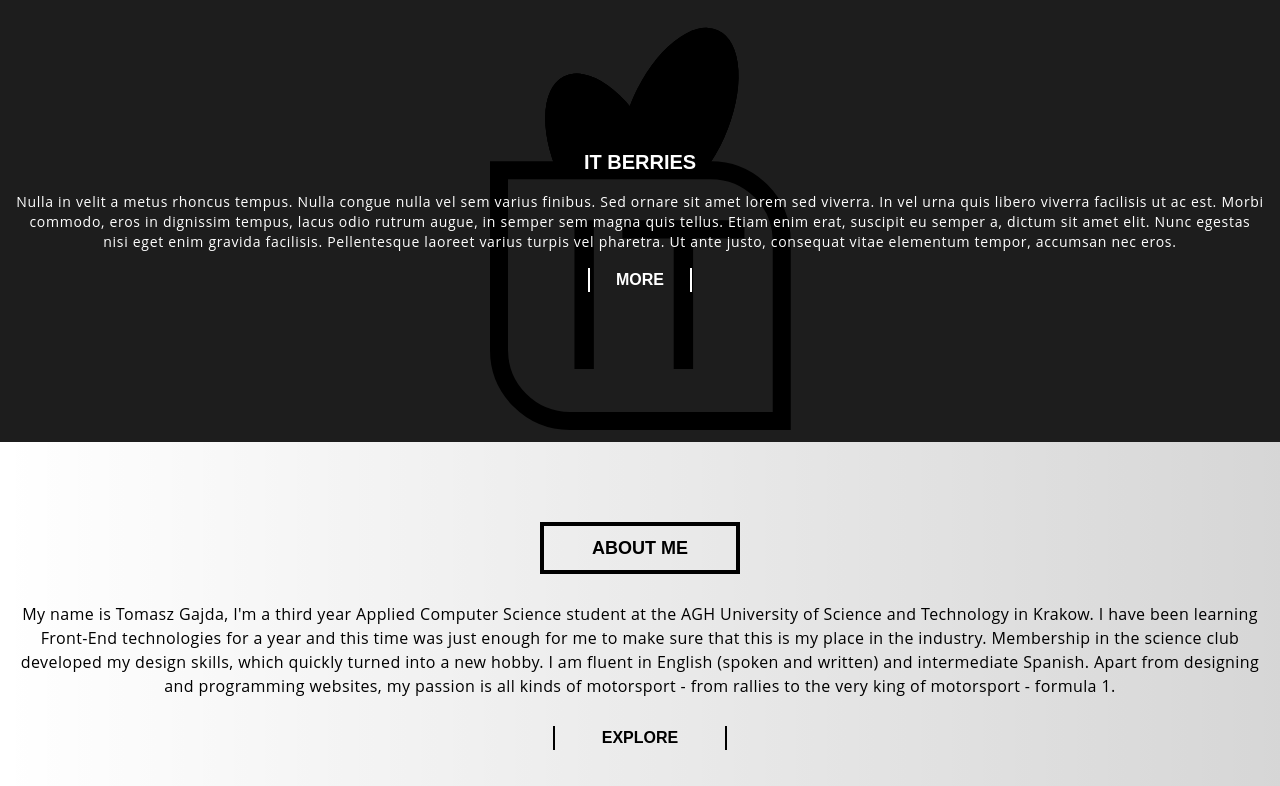
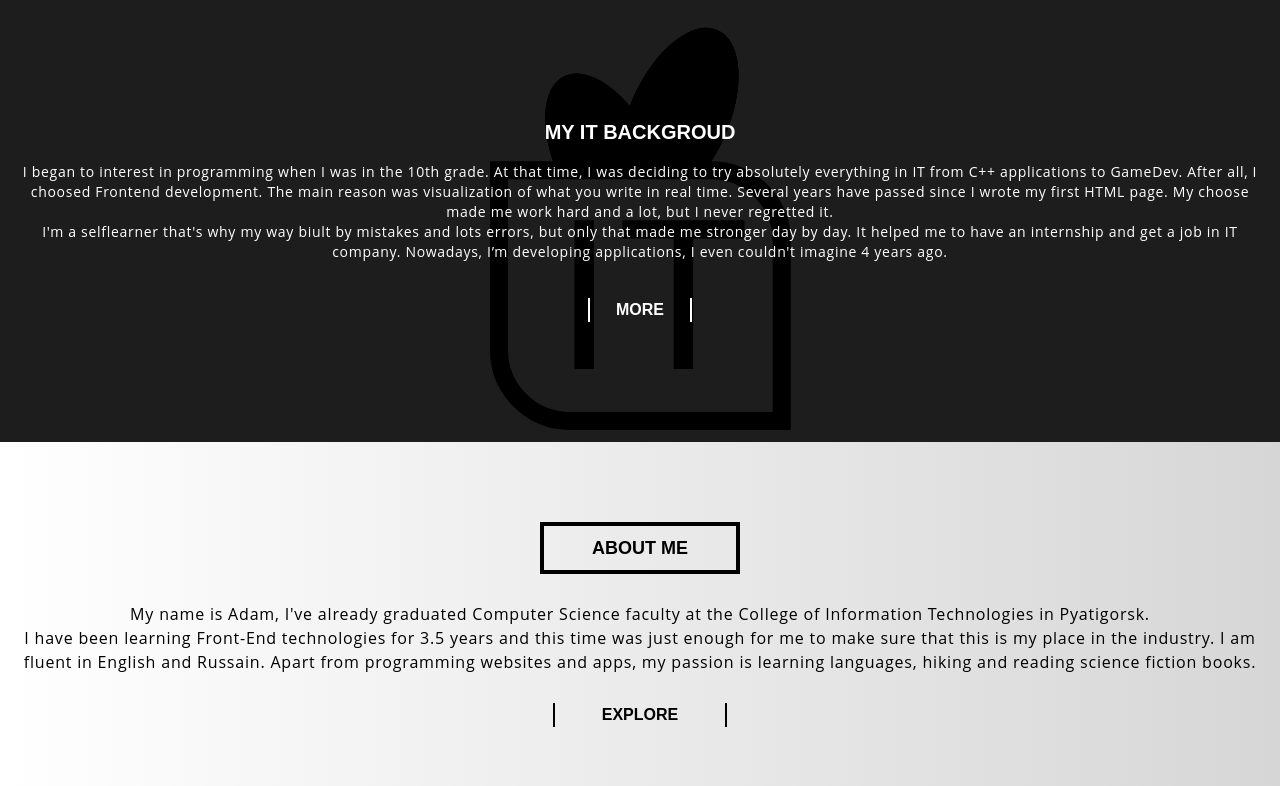
Before and after one commit to Esmurzelly/updated__portfolio, a React (Vite) app: page / in a window 1280 px wide. Shown: the part 754-1540 px from the top of the page. Built offline with nearby package versions, Linux system fonts and the light colour scheme; grey boxes are pictures that could not be loaded.

Commit message:
env variables

```diff
--- a/server.js
+++ b/server.js
@@ -54,7 +54,7 @@
             res.json(error)
             console.log('error: ', res.json(error));
         } else {
-            res.json({ code: 200, status: 'Message sent' });
+            res.json({ code: 200, status: 'Message sent', body: {} });
             console.log('message sent mtfc!')
         }
     })
--- a/src/components/About.tsx
+++ b/src/components/About.tsx
@@ -12,25 +12,25 @@
           <h1 className="w-[200px] font-montserrat uppercase font-bold text-lg py-2 border-solid border-4 border-black">
             About me
           </h1>
-          <p className="font-open_sans tracking-wide">
-            My name is Tomasz Gajda, I'm a third year Applied Computer Science
-            student at the AGH University of Science and Technology in Krakow. I
-            have been learning Front-End technologies for a year and this time
+          <p className="font-open_sans tracking-wider">
+            My name is Adam, I've already graduated Computer Science
+            faculty at the College of Information Technologies in Pyatigorsk. <br />
+            I have been learning Front-End technologies for 3.5 years and this time
             was just enough for me to make sure that this is my place in the
-            industry. Membership in the science club developed my design skills,
-            which quickly turned into a new hobby. I am fluent in English
-            (spoken and written) and intermediate Spanish. Apart from designing
-            and programming websites, my passion is all kinds of motorsport -
-            from rallies to the very king of motorsport - formula 1.
+            industry. I am fluent in English and Russain.
+            Apart from programming websites and apps, my passion is learning languages, hiking and
+            reading science fiction books.
           </p>
-          <button className='btn-primary w-[270px] after:bg-black after:left-12 before:bg-black before:right-12'>
-            explore
-          </button>
+          <a href="https://github.com/Esmurzelly">
+            <button className='btn-primary w-[270px] after:bg-black after:left-12 before:bg-black before:right-12'>
+              explore
+            </button>
+          </a>
           <img className="my-8" src={separatedLine} alt="separatedLine" />
         </div>
 
-        <div className="flex flex-col flex-wrap gap-14 text-left mt-6">
-          <div className="flex flex-col gap-6">
+        <div className="grid grid-cols-1 grid-rows-3 md:grid-cols-2 md:grid-rows-2 gap-14 text-left mt-6">
+          <div className="w-4/6 mx-auto flex flex-col gap-6">
             <div className="flex flex-row items-center justify-start">
               <img
                 className="absolute w-12"
@@ -42,13 +42,13 @@
               </h2>
             </div>
             <p className="font-open_sans text-sm tracking-widest">
-              I can design the website based on your needs and suggestions. I
+              I can design the website based on your needs and suggestions using Figma. I
               can also create it from scratch by consulting with you during
               work.
             </p>
           </div>
 
-          <div className="flex flex-col gap-6">
+          <div className="w-4/6 mx-auto flex flex-col gap-6">
             <div className="flex flex-row items-center justify-start">
               <img
                 className="absolute w-12"
@@ -65,7 +65,7 @@
             </p>
           </div>
 
-          <div className="flex flex-col gap-6">
+          <div className="w-4/6 md:mt-5 md:w-1/3 mx-auto md:col-start-1 md:col-end-3 flex flex-col md:items-start gap-6">
             <div className="flex flex-row items-center justify-start">
               <img
                 className="absolute w-12"
--- a/src/components/Contact.tsx
+++ b/src/components/Contact.tsx
@@ -36,10 +36,8 @@
   };
 
   const hanldeSubmitForm = async () => {
-    // e.preventDefault();
-
     try {
-      let response = await fetch('https://citrine-calm-brachiosaurus.glitch.me', {
+      let response = await fetch(import.meta.env.VITE_APP_CONTACT, {
         method: 'POST',
         headers: {
           'Content-Type': 'Application/json;charset=utf-8',
--- a/src/components/Footer.tsx
+++ b/src/components/Footer.tsx
@@ -23,10 +23,10 @@
         </div>
         <div className='mt-5'>
           <div className='flex flex-row items-center justify-center gap-4'>
-            <a href="#"><img className='w-8' src={facebookIcon} alt="facebookIcon" /></a>
-            <a href="#"><img className='w-8' src={linkedinIcon} alt="linkedinIcon" /></a>
-            <a href="#"><img className='w-8' src={instagramIcon} alt="instagramIcon" /></a>
-            <a href="#"><img className='w-8' src={mailIcon} alt="mailIcon" /></a>
+            <a target='_blank' href="https://www.facebook.com/adam.megas"><img className='w-8' src={facebookIcon} alt="facebookIcon" /></a>
+            <a target='_blank' href="https://ru.linkedin.com/in/adam-esmurzelly-469355280"><img className='w-8' src={linkedinIcon} alt="linkedinIcon" /></a>
+            <a target='_blank' href="https://www.instagram.com/esmurzelly"><img className='w-8' src={instagramIcon} alt="instagramIcon" /></a>
+            <a target='_blank' href="mailto:elephants54706@gmail.com"><img className='w-8' src={mailIcon} alt="mailIcon" /></a>
           </div>
           <p className='font-medium mt-6 text-lg'>@2020 <span className='font-bold'>Adam Esmurziev</span> All Rights Reserved.</p>
         </div>
--- a/src/components/Header.tsx
+++ b/src/components/Header.tsx
@@ -35,13 +35,13 @@
         <div
           className={`py-3 w-full flex flex-row justify-between items-center`}
         >
-          <div className="logo">
+          <a href='#' className="logo">
             <img
               src={LogoLight}
               className="w-7 cursor-pointer"
               alt="LogoLight"
             />
-          </div>
+          </a>
 
           <nav className="hidden md:flex w-2/3 font-montserrat text-center">
             <ul className='flex flex-row items-center gap-3 w-full'>
--- a/src/components/Introdution.tsx
+++ b/src/components/Introdution.tsx
@@ -42,13 +42,13 @@
           </div>
 
           <div className="flex flex-col gap-3 md:gap-7 md:flex-row md:w-2/3">
-            <a href="https://github.com/Esmurzelly">
+            <a target='_blank' href="https://github.com/Esmurzelly">
               <img src={github} className="w-8" />
             </a>
-            <a href="https://ru.linkedin.com/in/adam-esmurzelly-469355280">
+            <a target='_blank' href="https://ru.linkedin.com/in/adam-esmurzelly-469355280">
               <img src={inkedin} className="w-8" />
             </a>
-            <a href="https://t.me/Esmurzelly">
+            <a target='_blank' href="https://t.me/Esmurzelly">
               <img src={telegram} className="w-8" />
             </a>
           </div>
@@ -64,23 +64,25 @@
       <div className="bg-[#1D1D1D]">
         <div className="max-w-screen-2xl mx-auto px-5 flex flex-col justify-center items-center py-3">
           <div className="absolute flex flex-col gap-4 text-center max-w-screen-2xl px-4">
-            <p className="text-xl font-semibold font-montserrat">IT BERRIES</p>
+            <p className="text-xl font-semibold font-montserrat uppercase">My IT Backgroud</p>
             <p className="font-open_sans text-sm tracking-wider">
-              Nulla in velit a metus rhoncus tempus. Nulla congue nulla vel sem
-              varius finibus. Sed ornare sit amet lorem sed viverra. In vel urna
-              quis libero viverra facilisis ut ac est. Morbi commodo, eros in
-              dignissim tempus, lacus odio rutrum augue, in semper sem magna
-              quis tellus. Etiam enim erat, suscipit eu semper a, dictum sit
-              amet elit. Nunc egestas nisi eget enim gravida facilisis.
-              Pellentesque laoreet varius turpis vel pharetra. Ut ante justo,
-              consequat vitae elementum tempor, accumsan nec eros.{' '}
+              I began to interest in programming when I was in the 10th grade. At that time, I was deciding to try absolutely everything
+              in IT from C++ applications to GameDev. After all, I choosed Frontend development. The main reason was visualization of
+              what you write in real time. Several years have passed since I wrote my first HTML page.
+              My choose made me work hard and a lot, but I never regretted it. <br />
+              I'm a selflearner that's why my way biult by mistakes and lots errors, but only that made me stronger day by day.
+              It helped me to have an internship and get a job in IT company.
+              Nowadays, I’m developing applications, I even couldn&apos;t
+              imagine 4 years ago.
             </p>
 
-            <button className='btn-primary w-[200px] after:bg-white after:left-12 before:bg-white before:right-12'>
-              More
-            </button>
+            <a target='_blank' className='mt-5' href="https://github.com/Esmurzelly">
+              <button className='btn-primary w-[200px] after:bg-white after:left-12 before:bg-white before:right-12'>
+                More
+              </button>
+            </a>
           </div>
-          <img className="" src={itb} alt="itb" />
+          <img src={itb} alt="itb" />
         </div>
       </div>
     </div>
--- a/src/components/Projects.tsx
+++ b/src/components/Projects.tsx
@@ -24,7 +24,7 @@
       className="w-full block_link text-center flex flex-col items-center justify-center md:pt-20 py-8"
     >
       <h1 className="w-[200px] font-montserrat uppercase font-bold text-lg py-2 mt-3 border-solid border-4 border-black">
-        portfolio
+        projects
       </h1>
 
       <div className="w-full mt-8 bg-[#1A1A1A] py-6 px-4 text-white grid grid-cols-2 grid-rows-2 gap-y-3">
--- a/src/redux/features/portfolioSlice.ts
+++ b/src/redux/features/portfolioSlice.ts
@@ -181,7 +181,7 @@
       description:
         'My personal portfolio using ReactJS, NodeJS and Redux Toolkit',
       mainUrl: PortfolioImg,
-      live: 'https://react-posgresql-2flv11w0o-esmurzelly.vercel.app/',
+      live: 'https://portfolio-esmurzelly.vercel.app/',
       code: 'https://github.com/Esmurzelly/react-posgresql',
       stack: ['ReactJS', 'NodeJS', 'Express', 'Bootstrap', 'Redux Toolkit'],
     },
```
